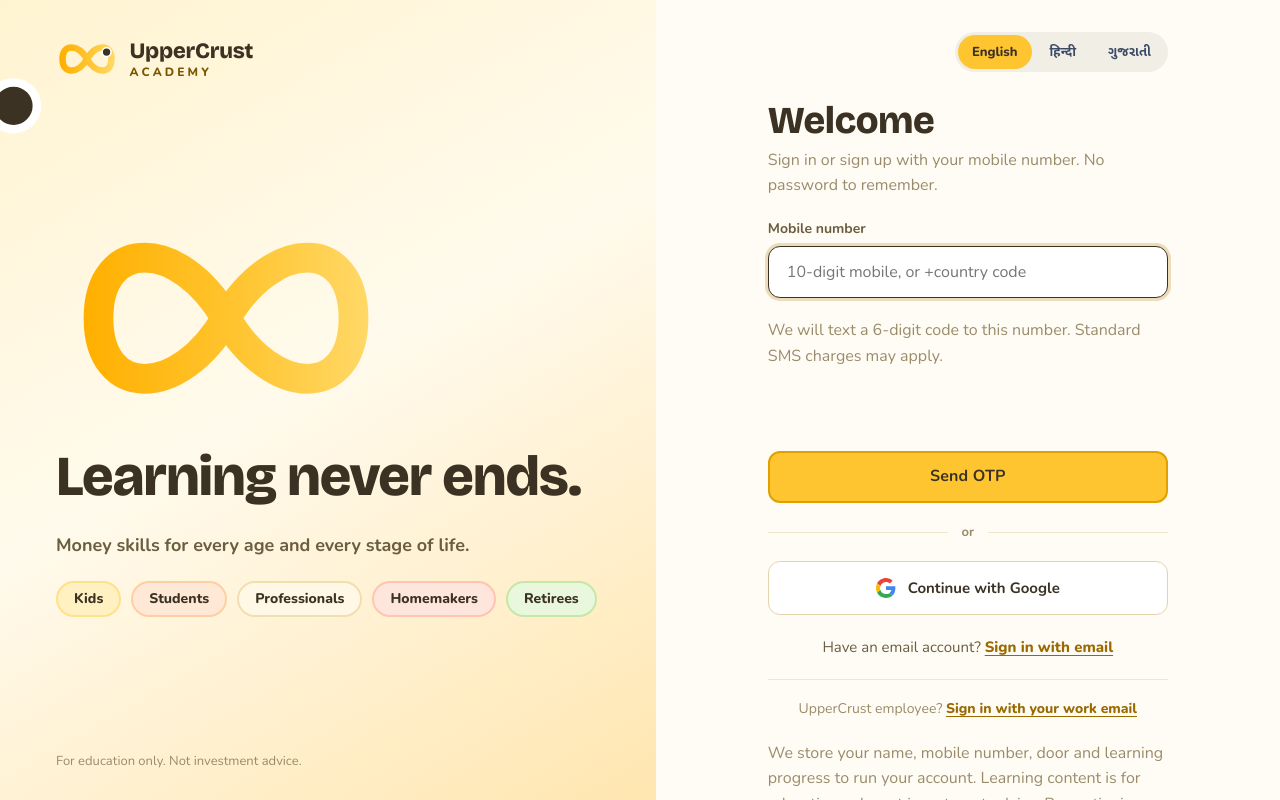
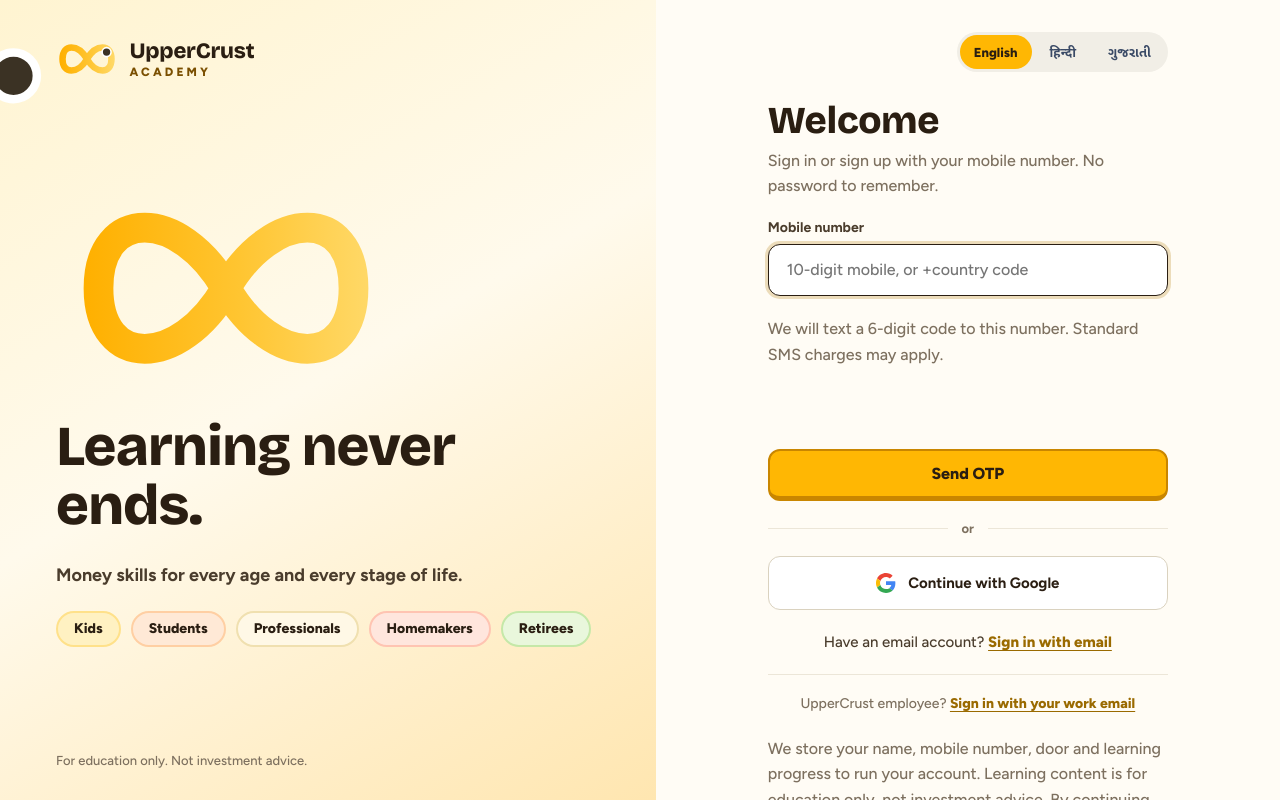
Before and after one commit to Debeshee11/ucwacademy, a plain HTML site: page index.html in a window 1280 px wide. Drawn offline with nearby package versions, Linux system fonts and the light colour scheme; no server answers.

Commit message:
Add files via upload

```diff
--- a/index.html
+++ b/index.html
@@ -14,10 +14,11 @@
 <meta name="twitter:card" content="summary">
 <meta name="referrer" content="strict-origin-when-cross-origin">
 <link rel="icon" type="image/svg+xml" href="assets/icon.svg">
-<link rel="preconnect" href="https://fonts.googleapis.com">
-<link rel="preconnect" href="https://fonts.gstatic.com" crossorigin>
-<link href="https://fonts.googleapis.com/css2?family=Nunito:wght@400;600;700;800;900&family=Bricolage+Grotesque:wght@600;800&family=Instrument+Serif:ital@0;1&family=Noto+Sans+Devanagari:wght@400;500;600&family=Noto+Sans+Gujarati:wght@400;500;600&display=swap" rel="stylesheet">
+<link rel="preload" href="assets/fonts/figtree-latin-wght-normal.woff2" as="font" type="font/woff2" crossorigin>
+<link rel="preload" href="assets/fonts/bricolage-grotesque-latin-wght-normal.woff2" as="font" type="font/woff2" crossorigin>
+<link rel="stylesheet" href="one/css/fonts.css">
 <link rel="stylesheet" href="one/css/one.css">
+<link rel="stylesheet" href="one/css/play.css">
 <script src="https://www.gstatic.com/firebasejs/9.23.0/firebase-app-compat.js"></script>
 <script src="https://www.gstatic.com/firebasejs/9.23.0/firebase-auth-compat.js"></script>
 <script src="https://www.gstatic.com/firebasejs/9.23.0/firebase-firestore-compat.js"></script>
```
